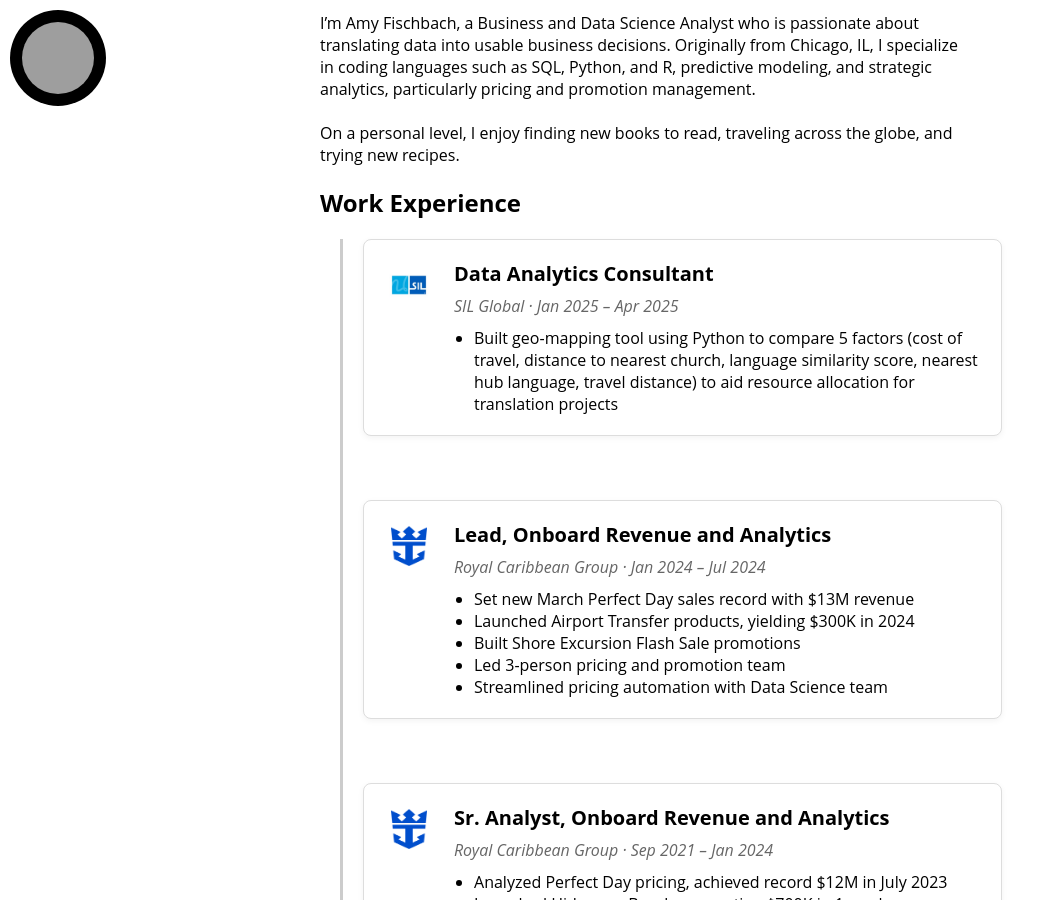
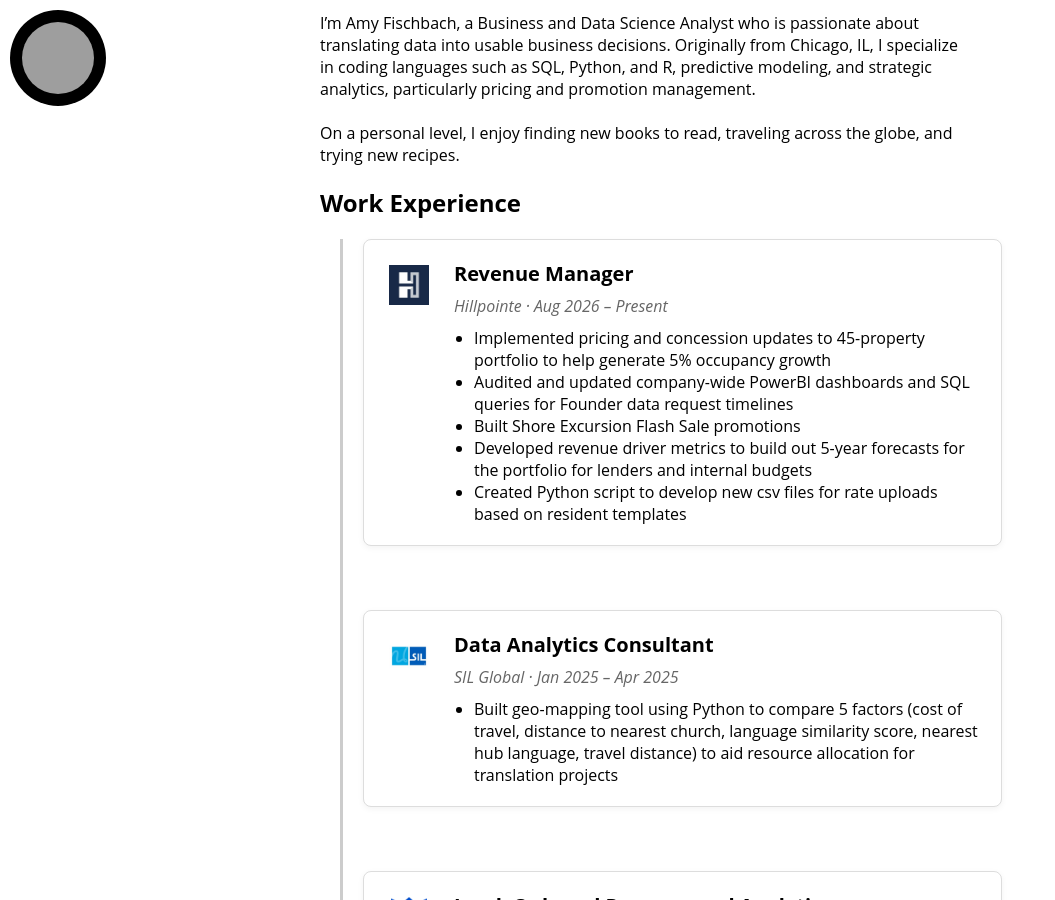
Before and after one commit to AmyFischbach/AmyFischbach.github.io, a Jekyll site: the page built from index.html, in a window 1280 px wide and 900 px high, scrolled down 752 px. Shown: the whole window, without its empty margins (0-1055 px from the left). Built offline with Jekyll 4.4.1, drawn with Linux system fonts in a browser that asks for light colours; nearby versions of some CDN libraries; some web fonts are replaced; the list of posts is cut into pages by our own code; grey boxes are pictures that could not be loaded.

Commit message:
Update index.html

```diff
--- a/index.html
+++ b/index.html
@@ -40,6 +40,24 @@ title: Home
     <h2>Work Experience</h2>
     <div class="timeline">
 
+      <div class="job-card hoverable">
+        <div class="logo">
+          <img src="/assets/logos/hillpointe_logo.jpg?v=1" alt="Hillpointe" style="height: 40px; max-width: 100px; object-fit: contain;">
+        </div>
+        <div class="details">
+          <h3>Revenue Manager</h3>
+          <div class="meta">
+            <em>Hillpointe</em> · <span>Aug 2026 – Present</span>
+          </div>
+          <ul>
+            <li>Implemented pricing and concession updates to 45-property portfolio to help generate 5% occupancy growth</li>
+            <li>Audited and updated company-wide PowerBI dashboards and SQL queries for Founder data request timelines</li>
+            <li>Built Shore Excursion Flash Sale promotions</li>
+            <li>Developed revenue driver metrics to build out 5-year forecasts for the portfolio for lenders and internal budgets</li>
+            <li>Created Python script to develop new csv files for rate uploads based on resident templates</li>
+          </ul>
+        </div>
+      </div>
       <div class="job-card hoverable">
         <div class="logo">
           <img src="/assets/logos/sil.jpg?v=1" alt="SIL Global" style="height: 40px; max-width: 100px; object-fit: contain;">
```
